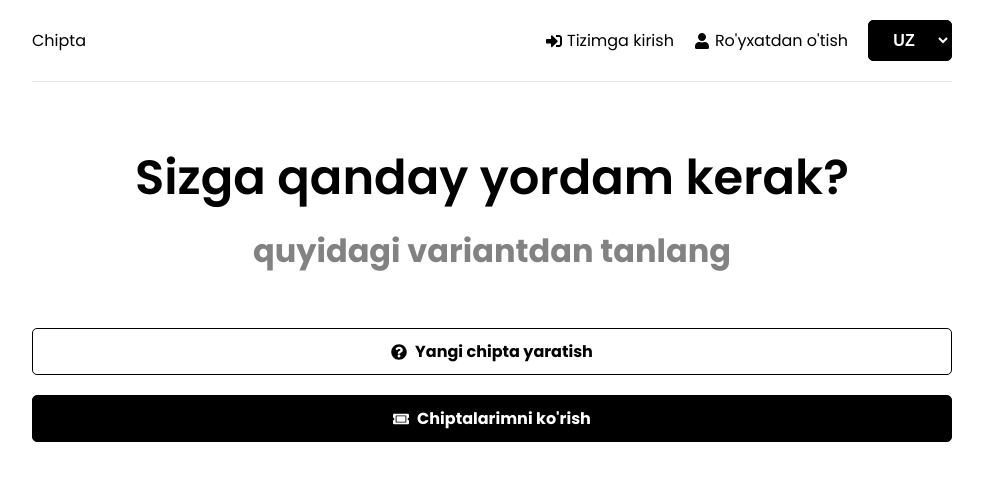
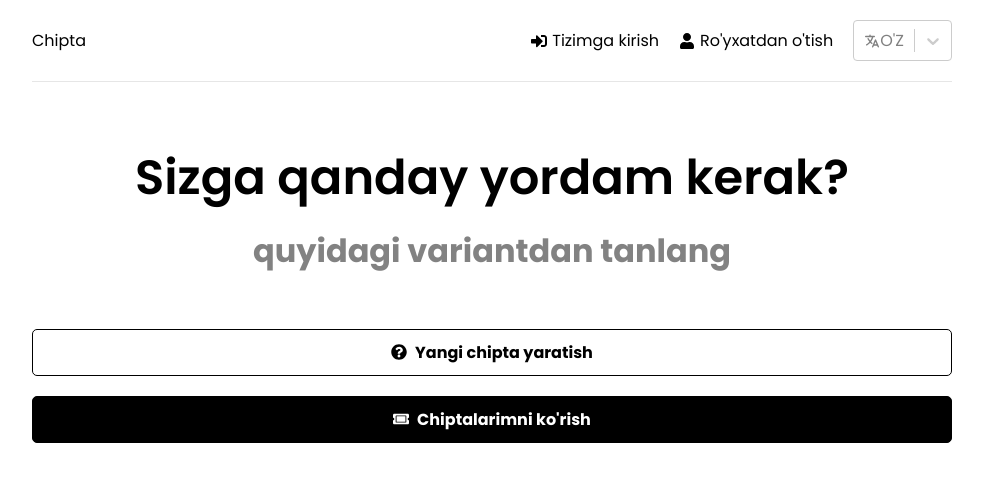
Before and after one commit to LazizbekDev/ticket-app, a React (Create React App) app in the folder client/: page / in a window 1280 px wide. Shown: the top 482 px of the page, without its empty margins (148-1131 px from the left). Built offline with nearby package versions, Linux system fonts and the light colour scheme.

Commit message:
new package

```diff
--- a/client/package.json
+++ b/client/package.json
@@ -11,6 +11,7 @@
     "i18next": "^22.4.9",
     "i18next-browser-languagedetector": "^7.0.1",
     "i18next-http-backend": "^2.1.1",
+    "js-cookie": "^3.0.1",
     "react": "^18.2.0",
     "react-dom": "^18.2.0",
     "react-i18next": "^12.1.5",
@@ -19,6 +20,7 @@
     "react-redux": "^8.0.5",
     "react-router-dom": "^6.8.1",
     "react-scripts": "5.0.1",
+    "react-select": "^5.7.0",
     "react-toastify": "^9.1.1",
     "redux": "^4.2.1",
     "web-vitals": "^2.1.4"
--- a/client/src/components/Header.jsx
+++ b/client/src/components/Header.jsx
@@ -1,10 +1,41 @@
 import { FaUser, FaSignInAlt } from "react-icons/fa";
+import { IoLanguage } from "react-icons/io5"
 import { Link } from "react-router-dom";
 import {useTranslation} from "react-i18next";
 import i18next from "i18next";
+import jsCookie from "js-cookie";
+import Select from 'react-select'
 
 const Header = () => {
     const { t } = useTranslation();
+    console.log(jsCookie.get('i18next'))
+    const options = [
+        {
+            value: 'uz',
+            label: "O'Z",
+            disabled: 'uz' === jsCookie.get('i18next')
+        },
+        {
+            value: 'en',
+            label: 'Eng',
+            disabled: 'en' === jsCookie.get('i18next')
+        }
+    ]
+
+    const { label } = options.find(op => op.value === 'uz')
+
+    const colourStyles = {
+        option: (styles, { data, isDisabled, isFocused, isSelected }) => {
+            // const color = chroma(data.color);
+            console.log({ data, isDisabled, isFocused, isSelected });
+            return {
+                ...styles,
+                backgroundColor: isFocused ? "#000" : isDisabled && "#d0cccc",
+                color: isFocused ? "#fff" : isDisabled ? "#313131" : "#000"
+            };
+        }
+    };
+
     return (
         <header className={'header'}>
             <div className={'logo'}>
@@ -22,13 +53,18 @@ const Header = () => {
                     </Link>
                 </li>
                 <li>
-                    <select
-                        style={{marginBottom: 0}}
-                        className={'btn btn-block'}
-                        onChange={(e) => i18next.changeLanguage(e.target.value)}>
-                        <option value={'uz'}>UZ</option>
-                        <option value={'en'}>En</option>
-                    </select>
+
+                    <Select
+                        isSearchable={false}
+                        placeholder={<span className={'flex-center'}>
+                            <IoLanguage size={'1rem'} /> {"  " + label}
+                        </span>}
+                        defaultValue={jsCookie.get('i18next')}
+                        isOptionDisabled={(opt) => opt.disabled}
+                        options={options}
+                        styles={colourStyles}
+                        onChange={(e) => i18next.changeLanguage(e.value)}
+                    />
                 </li>
             </ul>
         </header>
```
Also changed, not shown: 1 other file (tests, documents, lock files or other folders).
